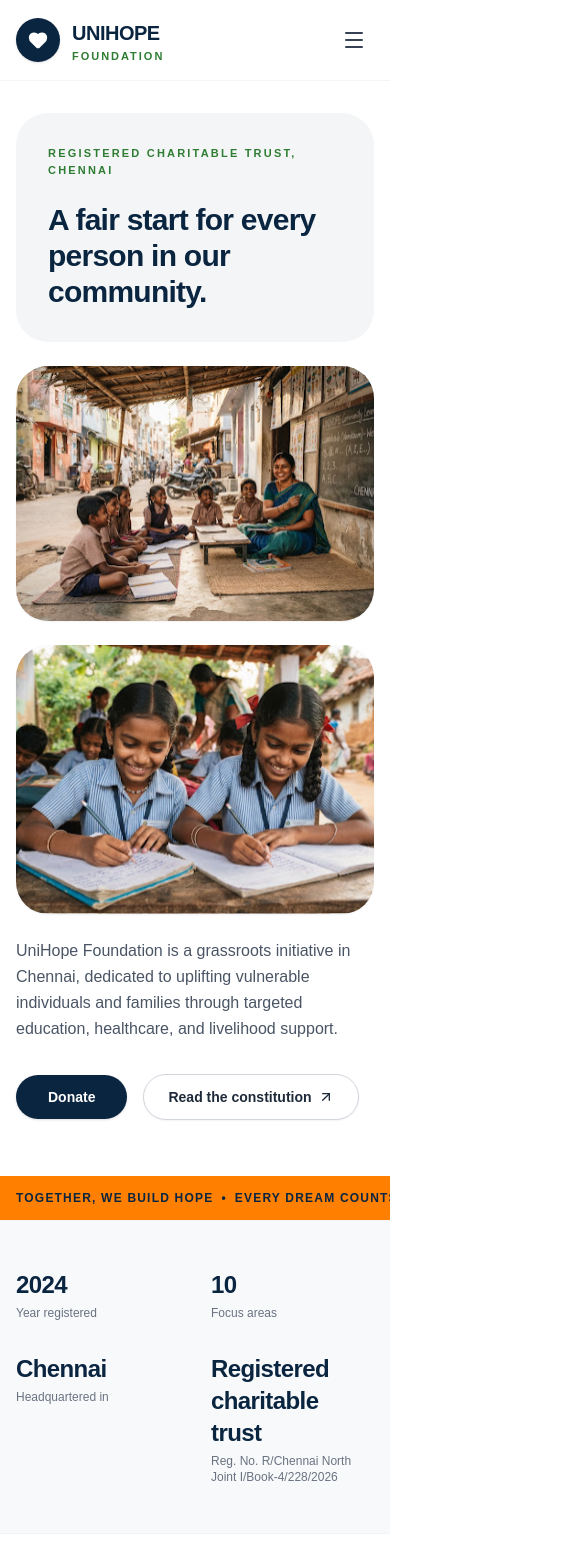
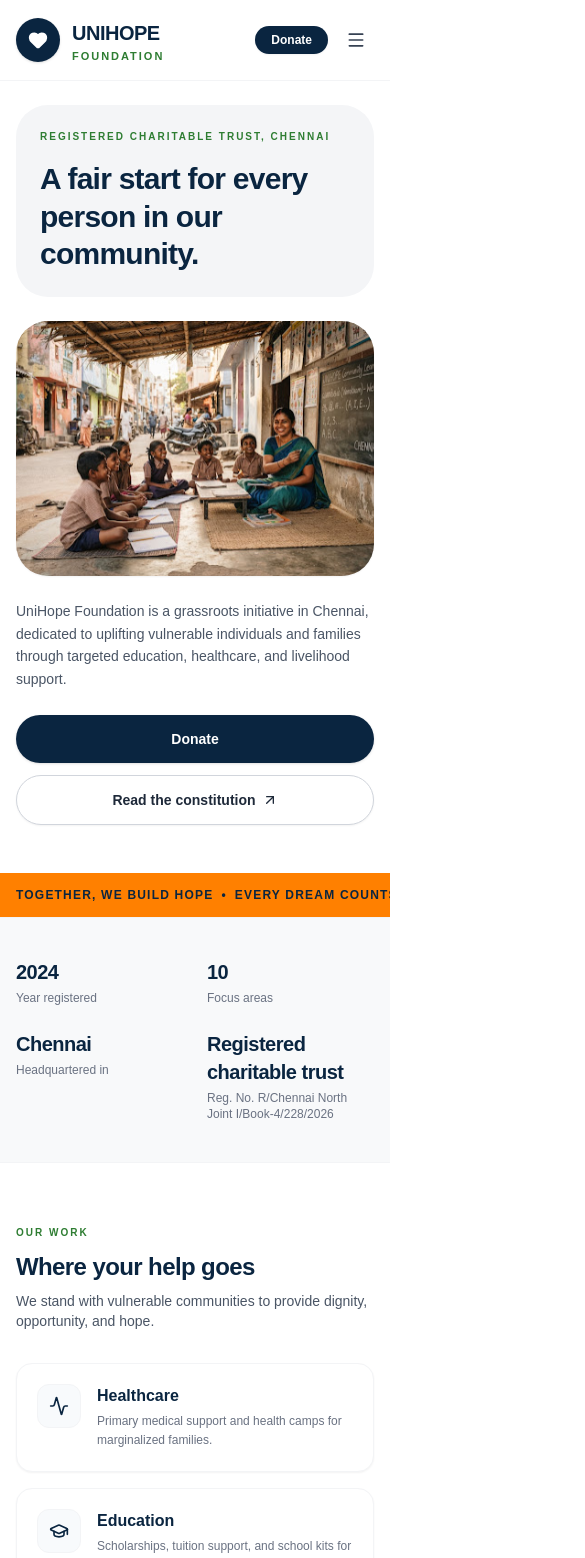
Before and after one commit to unihope-foundation/UniHope, a Next.js app: page / in a window 390 px wide. Shown: the top 1558 px of the page, 585 px wide, since content can reach past the window. Built offline with nearby package versions, Linux system fonts and the light colour scheme.

Commit message:
optimized landing page, navbar, and footer for mobile view

```diff
--- a/app/page.tsx
+++ b/app/page.tsx
@@ -11,47 +11,48 @@ import {
   Home as HomeIcon,
   Leaf,
   ArrowUpRight,
+  Heart,
 } from "lucide-react";
 
 export default function Home() {
   const focusAreas = [
     {
-      icon: <Activity className="h-6 w-6 text-[#0A2540]" />,
+      icon: <Activity className="h-5 w-5 sm:h-6 sm:w-6 text-[#0A2540]" />,
       title: "Healthcare",
       description: "Primary medical support and health camps for marginalized families.",
     },
     {
-      icon: <GraduationCap className="h-6 w-6 text-[#0A2540]" />,
+      icon: <GraduationCap className="h-5 w-5 sm:h-6 sm:w-6 text-[#0A2540]" />,
       title: "Education",
       description: "Scholarships, tuition support, and school kits for young learners.",
     },
     {
-      icon: <Briefcase className="h-6 w-6 text-[#0A2540]" />,
+      icon: <Briefcase className="h-5 w-5 sm:h-6 sm:w-6 text-[#0A2540]" />,
       title: "Skills and livelihood",
       description: "Vocational training and micro-enterprise development.",
     },
     {
-      icon: <Users className="h-6 w-6 text-[#0A2540]" />,
+      icon: <Users className="h-5 w-5 sm:h-6 sm:w-6 text-[#0A2540]" />,
       title: "Women and children",
       description: "Safety nets, nutritional care, and skill empowerment.",
     },
     {
-      icon: <HandHeart className="h-6 w-6 text-[#0A2540]" />,
+      icon: <HandHeart className="h-5 w-5 sm:h-6 sm:w-6 text-[#0A2540]" />,
       title: "Vulnerable people",
       description: "Direct relief and shelter assistance for the elderly and disabled.",
     },
     {
-      icon: <Smile className="h-6 w-6 text-[#0A2540]" />,
+      icon: <Smile className="h-5 w-5 sm:h-6 sm:w-6 text-[#0A2540]" />,
       title: "Mental health",
       description: "Community counseling, awareness sessions, and emotional wellness support.",
     },
     {
-      icon: <HomeIcon className="h-6 w-6 text-[#0A2540]" />,
+      icon: <HomeIcon className="h-5 w-5 sm:h-6 sm:w-6 text-[#0A2540]" />,
       title: "Community welfare",
       description: "Disaster relief, sanitation facilities, and clean drinking water.",
     },
     {
-      icon: <Leaf className="h-6 w-6 text-[#0A2540]" />,
+      icon: <Leaf className="h-5 w-5 sm:h-6 sm:w-6 text-[#0A2540]" />,
       title: "Environment",
       description: "Tree plantation drives, waste management, and green education.",
     },
@@ -72,20 +73,69 @@ export default function Home() {
       {/* ========================================================= */}
       {/* 1. HERO SECTION                                           */}
       {/* ========================================================= */}
-      <section className="mx-auto max-w-7xl px-4 pt-8 pb-14 sm:px-6 lg:px-8">
-        {/* Row 1 */}
-        <div className="grid grid-cols-1 gap-6 lg:grid-cols-12 lg:items-stretch">
+      <section className="mx-auto max-w-7xl px-4 pt-6 pb-12 sm:px-6 sm:pt-8 sm:pb-16 lg:px-8">
+        {/* Mobile View Structure (< lg) */}
+        <div className="flex flex-col gap-6 lg:hidden">
           {/* Headline Card */}
-          <div className="flex flex-col justify-center rounded-[2rem] bg-[#F4F5F7] p-8 sm:p-12 lg:col-span-6 lg:p-14">
-            <span className="text-[11px] font-bold tracking-[0.2em] uppercase text-[#2E7D32]">
+          <div className="flex flex-col justify-center rounded-[2rem] bg-[#F4F5F7] p-6 sm:p-10">
+            <span className="text-[10px] sm:text-xs font-bold tracking-[0.2em] uppercase text-[#2E7D32]">
               Registered Charitable Trust, Chennai
             </span>
-            <h1 className="mt-6 text-3xl font-extrabold tracking-tight text-[#0A2540] sm:text-4xl lg:text-[44px] lg:leading-[1.18]">
+            <h1 className="mt-4 text-3xl font-extrabold tracking-tight text-[#0A2540] sm:text-4xl leading-tight">
               A fair start for every person in our community.
             </h1>
           </div>
 
-          {/* Hero Top-Right Image (miniclass.svg) */}
+          {/* Photo */}
+          <div className="relative overflow-hidden rounded-[2rem] shadow-xs aspect-[586/418] w-full">
+            <Image
+              src="/miniclass.svg"
+              alt="Outdoor village classroom in Tamil Nadu"
+              fill
+              priority
+              className="object-cover"
+            />
+          </div>
+
+          {/* Paragraph and CTAs */}
+          <div className="flex flex-col">
+            <p className="text-sm sm:text-base leading-relaxed text-gray-600">
+              UniHope Foundation is a grassroots initiative in Chennai, dedicated to
+              uplifting vulnerable individuals and families through targeted
+              education, healthcare, and livelihood support.
+            </p>
+
+            <div className="mt-6 flex flex-col sm:flex-row gap-3">
+              <Link
+                href="/donate"
+                className="w-full sm:w-auto inline-flex items-center justify-center rounded-full bg-[#0A2540] py-3.5 px-8 text-sm font-semibold text-white shadow-sm transition hover:bg-[#071D33] active:scale-[0.98]"
+              >
+                Donate
+              </Link>
+              <Link
+                href="/about"
+                className="w-full sm:w-auto inline-flex items-center justify-center rounded-full border border-gray-300 bg-white py-3.5 px-6 text-sm font-semibold text-gray-800 shadow-xs transition hover:border-gray-900 active:scale-[0.98]"
+              >
+                Read the constitution
+                <ArrowUpRight className="ml-1.5 h-4 w-4" />
+              </Link>
+            </div>
+          </div>
+        </div>
+
+        {/* Desktop View Structure (>= lg) */}
+        <div className="hidden lg:block">
+          {/* Row 1 */}
+          <div className="grid grid-cols-12 gap-6 items-stretch">
+            <div className="flex flex-col justify-center rounded-[2rem] bg-[#F4F5F7] p-12 lg:col-span-6 lg:p-14">
+              <span className="text-[11px] font-bold tracking-[0.2em] uppercase text-[#2E7D32]">
+                Registered Charitable Trust, Chennai
+              </span>
+              <h1 className="mt-6 text-4xl font-extrabold tracking-tight text-[#0A2540] lg:text-[44px] lg:leading-[1.18]">
+                A fair start for every person in our community.
+              </h1>
+            </div>
+
             <div className="relative overflow-hidden rounded-[2rem] lg:col-span-6 shadow-xs aspect-[586/418] w-full">
               <Image
                 src="/miniclass.svg"
@@ -98,9 +148,8 @@ export default function Home() {
           </div>
 
           {/* Row 2 */}
-        <div className="mt-6 grid grid-cols-1 gap-6 lg:grid-cols-12 lg:items-center">
-          {/* Hero Bottom-Left Image (students.svg) */}
-          <div className="relative overflow-hidden rounded-[2rem] lg:col-span-5 shadow-xs aspect-[376/282] w-full max-w-md lg:max-w-none mx-auto lg:mx-0">
+          <div className="mt-6 grid grid-cols-12 gap-6 items-center">
+            <div className="relative overflow-hidden rounded-[2rem] lg:col-span-5 shadow-xs aspect-[376/282] w-full">
               <Image
                 src="/students.svg"
                 alt="Two smiling students studying with notebooks"
@@ -109,24 +158,23 @@ export default function Home() {
               />
             </div>
 
-          {/* Hero Description & CTAs */}
             <div className="flex flex-col justify-center lg:col-span-7 lg:pl-8">
-            <p className="text-base sm:text-lg leading-relaxed text-gray-600 max-w-xl">
+              <p className="text-lg leading-relaxed text-gray-600 max-w-xl">
                 UniHope Foundation is a grassroots initiative in Chennai, dedicated to
                 uplifting vulnerable individuals and families through targeted
                 education, healthcare, and livelihood support.
               </p>
 
-            <div className="mt-8 flex flex-wrap items-center gap-4">
+              <div className="mt-8 flex items-center gap-4">
                 <Link
                   href="/donate"
-                className="inline-flex items-center justify-center rounded-full bg-[#0A2540] px-8 py-3 text-sm font-semibold text-white shadow-sm transition-all duration-200 hover:bg-[#071D33] hover:shadow-md active:scale-[0.98]"
+                  className="inline-flex items-center justify-center rounded-full bg-[#0A2540] px-8 py-3 text-sm font-semibold text-white shadow-sm transition hover:bg-[#071D33] active:scale-[0.98]"
                 >
                   Donate
                 </Link>
                 <Link
                   href="/about"
-                className="inline-flex items-center justify-center rounded-full border border-gray-300 bg-white px-6 py-3 text-sm font-semibold text-gray-800 shadow-xs transition-all duration-200 hover:border-gray-900 active:scale-[0.98]"
+                  className="inline-flex items-center justify-center rounded-full border border-gray-300 bg-white px-6 py-3 text-sm font-semibold text-gray-800 shadow-xs transition hover:border-gray-900 active:scale-[0.98]"
                 >
                   Read the constitution
                   <ArrowUpRight className="ml-1.5 h-4 w-4" />
@@ -134,10 +182,11 @@ export default function Home() {
               </div>
             </div>
           </div>
+        </div>
       </section>
 
       {/* ========================================================= */}
-      {/* 2. TICKER RIBBON (Together, We Build Hope...)             */}
+      {/* 2. TICKER RIBBON                                          */}
       {/* ========================================================= */}
       <div className="w-full bg-[#FF8000] py-3.5 overflow-hidden select-none shadow-xs">
         <div className="flex whitespace-nowrap text-xs sm:text-sm font-extrabold tracking-widest text-[#0A2540] uppercase justify-around px-4">
@@ -146,11 +195,11 @@ export default function Home() {
           <span>EVERY DREAM COUNTS</span>
           <span className="mx-2">•</span>
           <span>TRANSFORMING LIVES</span>
-          <span className="mx-2">•</span>
+          <span className="hidden sm:inline mx-2">•</span>
           <span className="hidden sm:inline">TOGETHER, WE BUILD HOPE</span>
-          <span className="hidden sm:inline mx-2">•</span>
+          <span className="hidden md:inline mx-2">•</span>
           <span className="hidden md:inline">EVERY DREAM COUNTS</span>
-          <span className="hidden md:inline mx-2">•</span>
+          <span className="hidden lg:inline mx-2">•</span>
           <span className="hidden lg:inline">TRANSFORMING LIVES</span>
         </div>
       </div>
@@ -158,12 +207,12 @@ export default function Home() {
       {/* ========================================================= */}
       {/* 3. KEY STATS SECTION                                      */}
       {/* ========================================================= */}
-      <section className="w-full bg-[#F8F9FA] border-y border-gray-100 py-12">
+      <section className="w-full bg-[#F8F9FA] border-y border-gray-100 py-10 sm:py-12">
         <div className="mx-auto max-w-7xl px-4 sm:px-6 lg:px-8">
-          <div className="grid grid-cols-2 gap-8 lg:grid-cols-4 lg:gap-12">
+          <div className="grid grid-cols-2 gap-6 sm:gap-8 lg:grid-cols-4 lg:gap-12">
             {stats.map((stat, idx) => (
               <div key={idx} className="flex flex-col">
-                <span className="text-2xl sm:text-3xl font-extrabold tracking-tight text-[#0A2540]">
+                <span className="text-xl sm:text-2xl lg:text-3xl font-extrabold tracking-tight text-[#0A2540]">
                   {stat.value}
                 </span>
                 <span className="mt-1 text-xs text-gray-500 font-medium">
@@ -176,36 +225,36 @@ export default function Home() {
       </section>
 
       {/* ========================================================= */}
-      {/* 4. WHERE YOUR HELP GOES (Causes / Focus Areas)             */}
+      {/* 4. WHERE YOUR HELP GOES                                   */}
       {/* ========================================================= */}
-      <section className="mx-auto max-w-7xl px-4 py-20 sm:px-6 lg:px-8">
+      <section className="mx-auto max-w-7xl px-4 py-14 sm:py-20 sm:px-6 lg:px-8">
         <div>
-          <span className="text-xs font-bold tracking-[0.2em] uppercase text-[#2E7D32]">
+          <span className="text-[10px] sm:text-xs font-bold tracking-[0.2em] uppercase text-[#2E7D32]">
             Our Work
           </span>
-          <h2 className="mt-2 text-3xl font-extrabold tracking-tight text-[#0A2540] sm:text-4xl">
+          <h2 className="mt-2 text-2xl sm:text-3xl lg:text-4xl font-extrabold tracking-tight text-[#0A2540]">
             Where your help goes
           </h2>
-          <p className="mt-2 text-base text-gray-600 max-w-2xl">
+          <p className="mt-2 text-sm sm:text-base text-gray-600 max-w-2xl">
             We stand with vulnerable communities to provide dignity, opportunity, and hope.
           </p>
         </div>
 
-        {/* 8 Cards Grid */}
-        <div className="mt-12 grid grid-cols-1 gap-6 sm:grid-cols-2 lg:grid-cols-4">
+        {/* 8 Cards Grid (Horizontal on mobile, vertical on sm/lg) */}
+        <div className="mt-8 sm:mt-12 grid grid-cols-1 gap-4 sm:grid-cols-2 sm:gap-6 lg:grid-cols-4">
           {focusAreas.map((area) => (
             <div
               key={area.title}
-              className="group flex flex-col justify-between rounded-2xl border border-gray-100 bg-white p-7 shadow-xs transition-all duration-200 hover:-translate-y-1 hover:shadow-md hover:border-gray-200"
+              className="group flex flex-row sm:flex-col items-start gap-4 sm:gap-0 rounded-2xl border border-gray-100 bg-white p-5 sm:p-7 shadow-xs transition-all duration-200 hover:-translate-y-1 hover:shadow-md hover:border-gray-200"
             >
-              <div>
-                <div className="flex h-12 w-12 items-center justify-center rounded-xl bg-slate-50 border border-gray-100 group-hover:bg-blue-50/70 transition-colors">
+              <div className="flex h-11 w-11 sm:h-12 sm:w-12 shrink-0 items-center justify-center rounded-xl bg-slate-50 border border-gray-100 group-hover:bg-blue-50/70 transition-colors">
                 {area.icon}
               </div>
-                <h3 className="mt-6 text-lg font-bold text-[#0A2540]">
+              <div className="flex-1 sm:mt-6">
+                <h3 className="text-base sm:text-lg font-bold text-[#0A2540]">
                   {area.title}
                 </h3>
-                <p className="mt-2 text-sm leading-relaxed text-gray-500">
+                <p className="mt-1 sm:mt-2 text-xs sm:text-sm leading-relaxed text-gray-500">
                   {area.description}
                 </p>
               </div>
@@ -214,10 +263,10 @@ export default function Home() {
         </div>
 
         {/* See All Work CTA */}
-        <div className="mt-12 flex justify-center">
+        <div className="mt-10 sm:mt-12 flex justify-center">
           <Link
             href="/our-work"
-            className="inline-flex items-center justify-center rounded-full border border-gray-300 bg-white px-8 py-2.5 text-sm font-semibold text-gray-800 shadow-xs transition-all duration-200 hover:border-gray-900 active:scale-[0.98]"
+            className="w-full sm:w-auto inline-flex items-center justify-center rounded-full border border-gray-300 bg-white px-8 py-3 sm:py-2.5 text-sm font-semibold text-gray-800 shadow-xs transition hover:border-gray-900 active:scale-[0.98]"
           >
             See all our work
           </Link>
@@ -225,12 +274,12 @@ export default function Home() {
       </section>
 
       {/* ========================================================= */}
-      {/* 5. WHY WE STARTED (Story Banner with class.svg)            */}
+      {/* 5. WHY WE STARTED                                         */}
       {/* ========================================================= */}
-      <section className="mx-auto max-w-7xl px-4 py-8 sm:px-6 lg:px-8">
-        <div className="relative overflow-hidden rounded-[2.5rem] shadow-sm">
-          {/* Background Image Banner (class.svg) */}
-          <div className="relative aspect-[1198/518] min-h-[460px] sm:min-h-[500px] w-full">
+      <section className="mx-auto max-w-7xl px-4 py-6 sm:py-8 sm:px-6 lg:px-8">
+        <div className="relative overflow-hidden rounded-[2rem] sm:rounded-[2.5rem] shadow-sm flex flex-col">
+          {/* Background Image Banner */}
+          <div className="relative aspect-[16/10] sm:aspect-[1198/518] min-h-[220px] sm:min-h-[440px] w-full">
             <Image
               src="/class.svg"
               alt="UniHope village classroom story"
@@ -239,16 +288,16 @@ export default function Home() {
             />
           </div>
 
-          {/* Overlaid White Story Card */}
-          <div className="relative lg:absolute lg:left-10 lg:top-1/2 lg:-translate-y-1/2 p-6 sm:p-8 lg:p-0">
-            <div className="max-w-lg rounded-3xl bg-white p-8 sm:p-10 shadow-xl border border-gray-100">
-              <span className="text-xs font-bold tracking-[0.2em] uppercase text-[#2E7D32]">
+          {/* Story Card (Stacked on mobile, floating on lg) */}
+          <div className="relative lg:absolute lg:left-10 lg:top-1/2 lg:-translate-y-1/2 pt-4 sm:pt-6 lg:pt-0">
+            <div className="max-w-lg rounded-2xl sm:rounded-3xl bg-white p-6 sm:p-10 shadow-lg lg:shadow-xl border border-gray-100">
+              <span className="text-[10px] sm:text-xs font-bold tracking-[0.2em] uppercase text-[#2E7D32]">
                 Our Story
               </span>
-              <h3 className="mt-2 text-2xl sm:text-3xl font-extrabold tracking-tight text-[#0A2540]">
+              <h3 className="mt-2 text-xl sm:text-2xl lg:text-3xl font-extrabold tracking-tight text-[#0A2540]">
                 Why we started
               </h3>
-              <p className="mt-4 text-sm sm:text-base leading-relaxed text-gray-600">
+              <p className="mt-3 sm:mt-4 text-xs sm:text-sm lg:text-base leading-relaxed text-gray-600">
                 Our journey started from a simple conviction: no one in our
                 community should be left behind without access to basic dignity,
                 education, and health. A small group of committed individuals came
@@ -256,14 +305,14 @@ export default function Home() {
               </p>
 
               {/* Callout Quote */}
-              <div className="mt-6 border-l-2 border-[#2E7D32] pl-4 italic text-sm text-gray-600">
+              <div className="mt-4 sm:mt-6 rounded-xl bg-[#F8F9FA] p-3.5 sm:p-4 border-l-3 border-[#2E7D32] italic text-xs sm:text-sm text-gray-700">
                 “The measure of a society is how it treats its most vulnerable members.”
               </div>
 
-              <div className="mt-6">
+              <div className="mt-5 sm:mt-6">
                 <Link
                   href="/about"
-                  className="inline-flex items-center justify-center rounded-full border border-gray-300 bg-white px-6 py-2 text-xs font-semibold text-gray-800 shadow-xs transition-all duration-200 hover:border-gray-900"
+                  className="w-full sm:w-auto inline-flex items-center justify-center rounded-full border border-gray-300 bg-white px-6 py-2.5 sm:py-2 text-xs font-semibold text-gray-800 shadow-xs transition hover:border-gray-900"
                 >
                   Read our story
                 </Link>
@@ -274,29 +323,33 @@ export default function Home() {
       </section>
 
       {/* ========================================================= */}
-      {/* 6. PRE-FOOTER CTA ("There is a place for you here")       */}
+      {/* 6. PRE-FOOTER CTA                                         */}
       {/* ========================================================= */}
-      <section className="mx-auto max-w-7xl px-4 py-16 sm:px-6 lg:px-8">
-        <div className="rounded-[2.5rem] bg-[#0A2540] px-8 py-12 sm:px-14 sm:py-16 text-white shadow-xl flex flex-col md:flex-row md:items-center md:justify-between gap-8">
+      <section className="mx-auto max-w-7xl px-4 py-12 sm:py-16 sm:px-6 lg:px-8">
+        <div className="rounded-[2rem] sm:rounded-[2.5rem] bg-[#0A2540] p-8 sm:p-14 text-white shadow-xl flex flex-col md:flex-row md:items-center md:justify-between gap-8 text-center sm:text-left">
           <div>
-            <h2 className="text-3xl font-extrabold tracking-tight sm:text-4xl">
+            {/* Top Badge Icon */}
+            <div className="mx-auto sm:mx-0 flex h-10 w-10 items-center justify-center rounded-full bg-white/10 text-white mb-4">
+              <Heart className="h-5 w-5 fill-white text-white" />
+            </div>
+            <h2 className="text-2xl sm:text-3xl lg:text-4xl font-extrabold tracking-tight">
               There is a place for you here
             </h2>
-            <p className="mt-3 text-base sm:text-lg text-blue-100/80">
+            <p className="mt-2 sm:mt-3 text-sm sm:text-base lg:text-lg text-blue-100/80">
               You do not have to do everything. You only have to do something.
             </p>
           </div>
 
-          <div className="flex flex-wrap items-center gap-4 shrink-0">
+          <div className="flex flex-col sm:flex-row items-center gap-3 sm:gap-4 shrink-0 w-full sm:w-auto">
             <Link
               href="/donate"
-              className="inline-flex items-center justify-center rounded-full bg-white px-8 py-3.5 text-sm font-semibold text-[#0A2540] shadow-sm transition-all duration-200 hover:bg-gray-100 hover:shadow-md active:scale-[0.98]"
+              className="w-full sm:w-auto inline-flex items-center justify-center rounded-full bg-white px-8 py-3.5 text-sm font-semibold text-[#0A2540] shadow-sm transition hover:bg-gray-100 hover:shadow-md active:scale-[0.98]"
             >
               Donate now
             </Link>
             <Link
               href="/volunteer"
-              className="inline-flex items-center justify-center rounded-full border border-white/30 bg-transparent px-8 py-3.5 text-sm font-semibold text-white transition-all duration-200 hover:bg-white/10 active:scale-[0.98]"
+              className="w-full sm:w-auto inline-flex items-center justify-center rounded-full border border-white/30 bg-transparent px-8 py-3.5 text-sm font-semibold text-white transition hover:bg-white/10 active:scale-[0.98]"
             >
               Become a volunteer
               <ArrowUpRight className="ml-1.5 h-4 w-4" />
--- a/components/Navbar.tsx
+++ b/components/Navbar.tsx
@@ -107,19 +107,36 @@ export function Navbar({
           )}
         </div>
 
-        {/* Mobile Hamburger Button */}
-        <div className="flex items-center md:hidden">
+        {/* Mobile Action & Hamburger Button */}
+        <div className="flex items-center gap-2.5 md:hidden">
+          {onCtaClick ? (
+            <button
+              type="button"
+              onClick={onCtaClick}
+              className="inline-flex items-center justify-center rounded-full bg-[#0A2540] px-4 py-1.5 text-xs font-semibold text-white shadow-xs transition hover:bg-[#071D33] active:scale-[0.98]"
+            >
+              {ctaText}
+            </button>
+          ) : (
+            <Link
+              href={ctaHref}
+              className="inline-flex items-center justify-center rounded-full bg-[#0A2540] px-4 py-1.5 text-xs font-semibold text-white shadow-xs transition hover:bg-[#071D33] active:scale-[0.98]"
+            >
+              {ctaText}
+            </Link>
+          )}
+
           <button
             type="button"
             onClick={toggleMobileMenu}
             aria-label={mobileMenuOpen ? "Close menu" : "Open menu"}
             aria-expanded={mobileMenuOpen}
-            className="inline-flex h-10 w-10 items-center justify-center rounded-lg text-gray-700 transition hover:bg-gray-100 hover:text-[#0A2540]"
+            className="inline-flex h-9 w-9 items-center justify-center rounded-lg text-gray-700 transition hover:bg-gray-100 hover:text-[#0A2540]"
           >
             {mobileMenuOpen ? (
-              <X className="h-6 w-6" />
+              <X className="h-5 w-5" />
             ) : (
-              <Menu className="h-6 w-6" />
+              <Menu className="h-5 w-5" />
             )}
           </button>
         </div>
```
Also changed, not shown: components/Footer.tsx (+24 -6 lines). Lines whose indentation alone changed are shown as unchanged.
